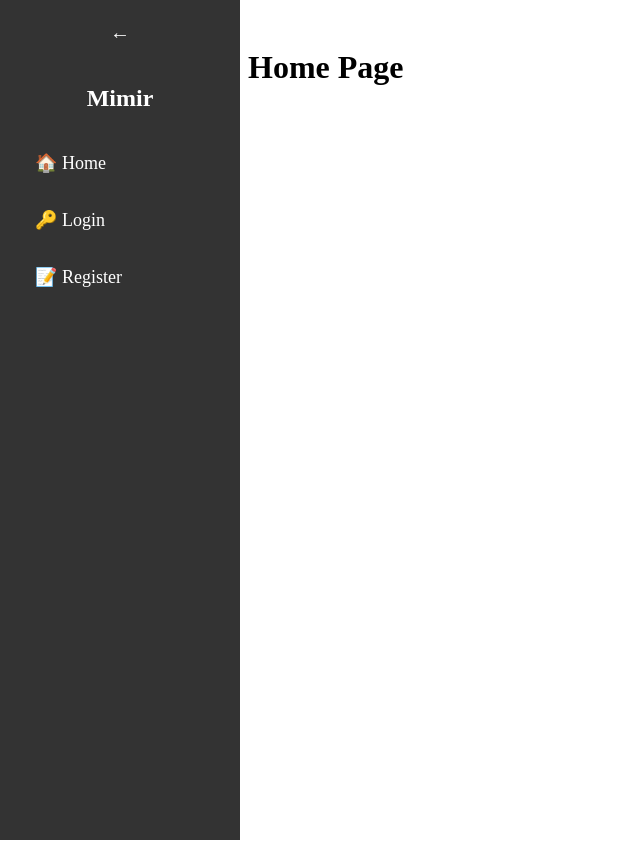
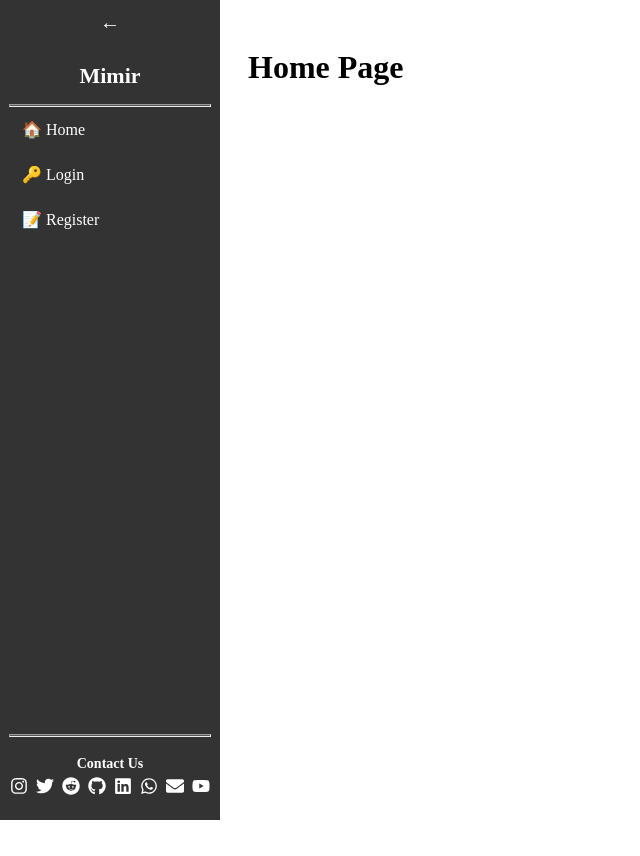
Before and after one commit to pacc-jean/mimir, a React (Create React App) app in the folder client/: page / in a window 1280 px wide. Shown: the whole page, without its empty margins (0-640 px from the left). Built offline with nearby package versions, Linux system fonts and the light colour scheme.

Commit message:
update Navbar with contact section and neseccary links and styling

```diff
--- a/client/package.json
+++ b/client/package.json
@@ -10,6 +10,7 @@
     "axios": "^1.8.2",
     "react": "^19.0.0",
     "react-dom": "^19.0.0",
+    "react-icons": "^5.5.0",
     "react-router-dom": "^6.30.0",
     "react-scripts": "5.0.1",
     "web-vitals": "^2.1.4"
--- a/client/src/components/Navbar.js
+++ b/client/src/components/Navbar.js
@@ -1,4 +1,5 @@
 import { Link, useNavigate } from "react-router-dom";
+import { FaInstagram, FaTwitter, FaReddit, FaGithub, FaLinkedin, FaWhatsapp, FaEnvelope, FaYoutube } from "react-icons/fa";
 
 const Navbar = ({ sidebarOpen, setSidebarOpen }) => {
   const navigate = useNavigate();
@@ -14,7 +15,12 @@ const Navbar = ({ sidebarOpen, setSidebarOpen }) => {
       <button onClick={() => setSidebarOpen(!sidebarOpen)} style={styles.toggleButton}>
         {sidebarOpen ? "←" : "→"}
       </button>
+
+      {/* Mimir Title */}
       {sidebarOpen && <h2 style={styles.logo}>Mimir</h2>}
+      <hr style={styles.divider} />
+
+      {/* Navigation Links */}
       <div style={styles.links}>
         <Link to="/" style={styles.link}>🏠 {sidebarOpen ? "Home" : ""}</Link>
         {!token ? (
@@ -27,6 +33,38 @@ const Navbar = ({ sidebarOpen, setSidebarOpen }) => {
             🚪 {sidebarOpen ? "Logout" : ""}
           </button>
         )}
+      </div>
+      <hr style={styles.divider} />
+
+      {/* Contact Us Section */}
+      <div style={styles.contactSection}>
+        {sidebarOpen && <h3 style={styles.contactTitle}>Contact Us</h3>}
+        <div style={styles.socialIcons}>
+          <a href="https://www.instagram.com/ean.lc/" target="_blank" rel="noopener noreferrer" style={styles.icon}>
+            <FaInstagram />
+          </a>
+          <a href="https://x.com/plaidpeanuts" target="_blank" rel="noopener noreferrer" style={styles.icon}>
+            <FaTwitter />
+          </a>
+          <a href="https://www.reddit.com/user/Signal_Function6946/" target="_blank" rel="noopener noreferrer" style={styles.icon}>
+            <FaReddit />
+          </a>
+          <a href="https://github.com/pacc-jean" target="_blank" rel="noopener noreferrer" style={styles.icon}>
+            <FaGithub />
+          </a>
+          <a href="https://www.linkedin.com/in/jean-kajuga-080018315/" target="_blank" rel="noopener noreferrer" style={styles.icon}>
+            <FaLinkedin />
+          </a>
+          <a href="https://wa.me/+25469845876" target="_blank" rel="noopener noreferrer" style={styles.icon}>
+            <FaWhatsapp />
+          </a>
+          <a href="mailto:jeanluc.xii.iv@gmail.com" style={styles.icon}>
+            <FaEnvelope />
+          </a>
+          <a href="https://www.youtube.com/@plaidpeanuts" target="_blank" rel="noopener noreferrer" style={styles.icon}>
+            <FaYoutube />
+          </a>
+        </div>
       </div>
     </nav>
   );
@@ -43,8 +81,9 @@ const styles = {
     display: "flex",
     flexDirection: "column",
     alignItems: "center",
-    padding: "20px",
+    padding: "10px",
     transition: "width 0.3s ease-in-out",
+    justifyContent: "space-between",
   },
   toggleButton: {
     background: "none",
@@ -52,33 +91,59 @@ const styles = {
     color: "#fff",
     fontSize: "20px",
     cursor: "pointer",
-    marginBottom: "20px",
+    marginBottom: "10px",
   },
   logo: {
-    marginBottom: "30px",
-    fontSize: "24px",
+    fontSize: "22px",
+    marginBottom: "10px",
+  },
+  divider: {
+    width: "100%",
+    height: "1px",
+    backgroundColor: "#555",
+    margin: "5px 0",
   },
   links: {
     display: "flex",
     flexDirection: "column",
-    gap: "15px",
+    gap: "10px",
     width: "100%",
     alignItems: "flex-start",
+    flexGrow: 1,
   },
   link: {
     color: "#fff",
     textDecoration: "none",
-    fontSize: "18px",
-    padding: "10px 15px",
+    fontSize: "16px",
+    padding: "8px 12px",
     display: "flex",
     alignItems: "center",
-    gap: "10px",
+    gap: "8px",
   },
   button: {
     background: "none",
     border: "none",
     cursor: "pointer",
   },
+  contactSection: {
+    textAlign: "center",
+    paddingBottom: "10px",
+  },
+  contactTitle: {
+    fontSize: "14px",
+    marginBottom: "5px",
+  },
+  socialIcons: {
+    display: "flex",
+    gap: "8px",
+    flexWrap: "wrap",
+    justifyContent: "center",
+  },
+  icon: {
+    color: "#fff",
+    fontSize: "18px",
+    textDecoration: "none",
+  },
 };
 
 export default Navbar;
```
Also changed, not shown: 1 other file (tests, documents, lock files or other folders).
